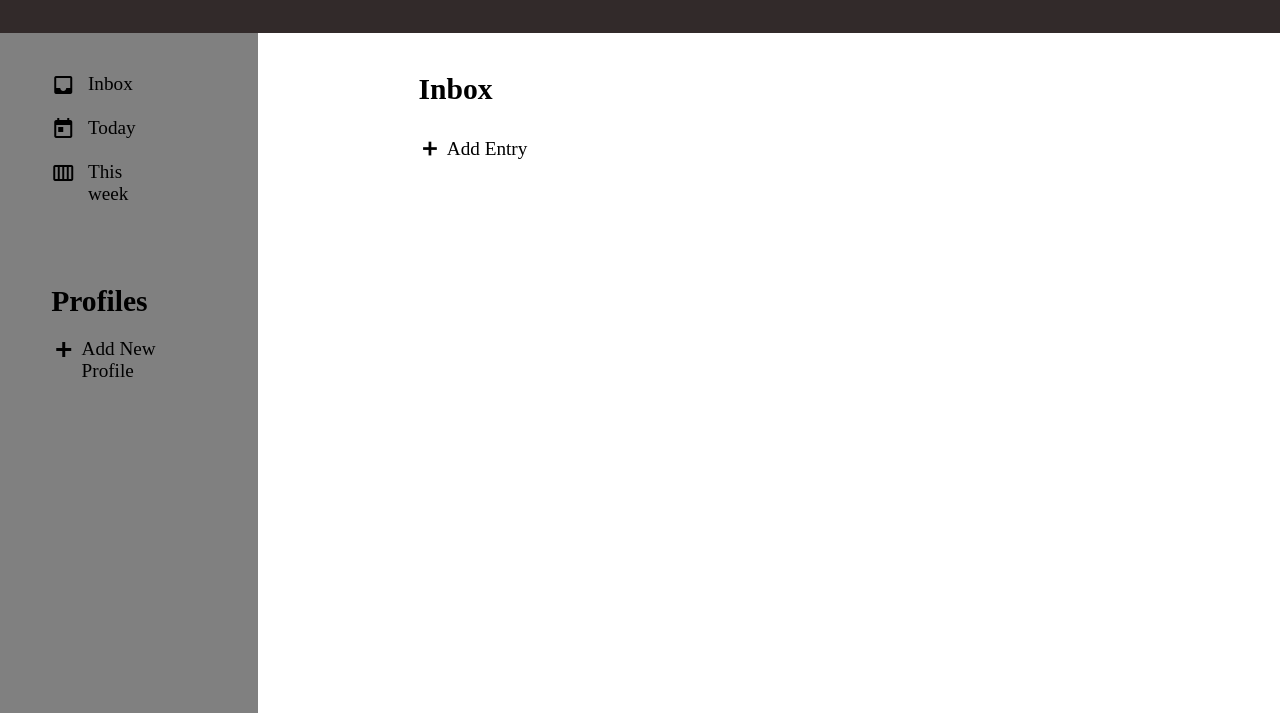
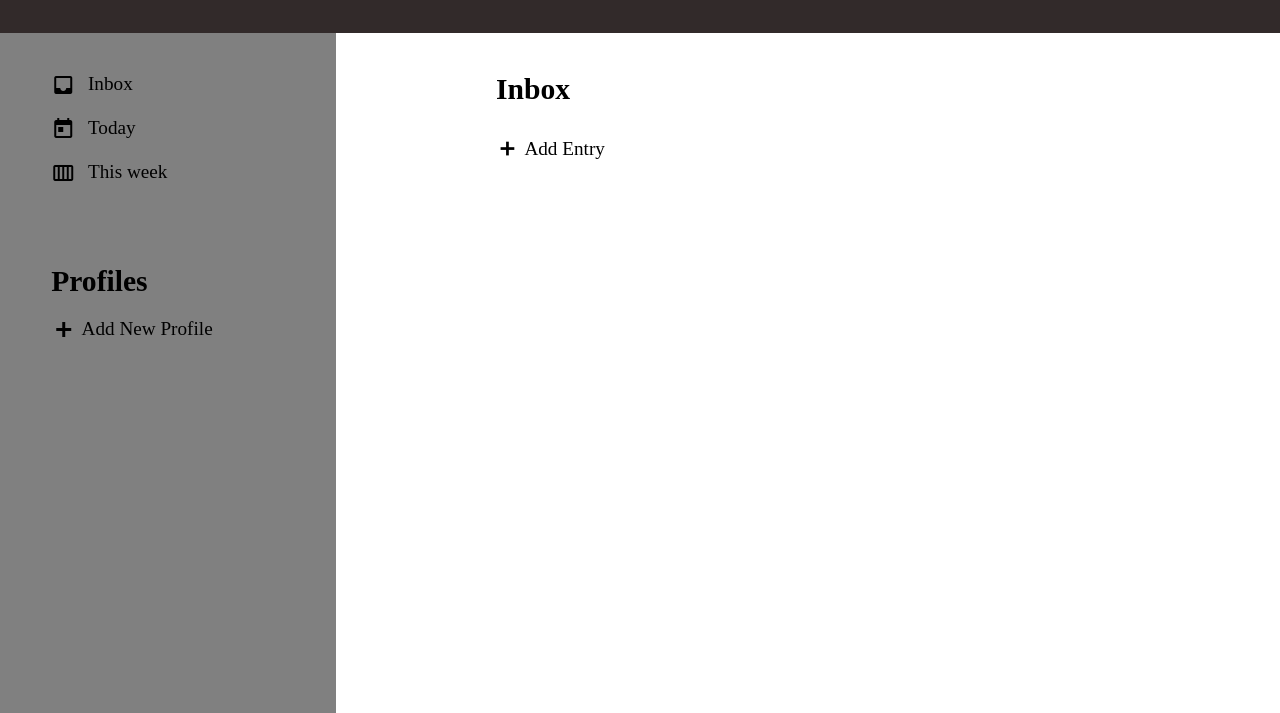
Before and after one commit to EdgarV-95/todo_app, a plain HTML site: page index.html in a window 1280 px wide. Shown: the part 87-800 px from the top of the page. Drawn offline with Linux system fonts and the light colour scheme.

Commit message:
changed width % to vw

```diff
--- a/style.css
+++ b/style.css
@@ -21,7 +21,7 @@ main {
 .side-bar {
     background-color: gray;
     height: 80vh;
-    width: 30%;
+    width: 30vw;
     padding-top: 5vh;
     display: flex;
     flex-direction: column;
@@ -64,7 +64,7 @@ main {
 }
 
 .container {
-    width: 100%;
+    width: 70vw;
     padding-top: 5vh;
     padding-left: 12.5vw;
     display: flex;
```
